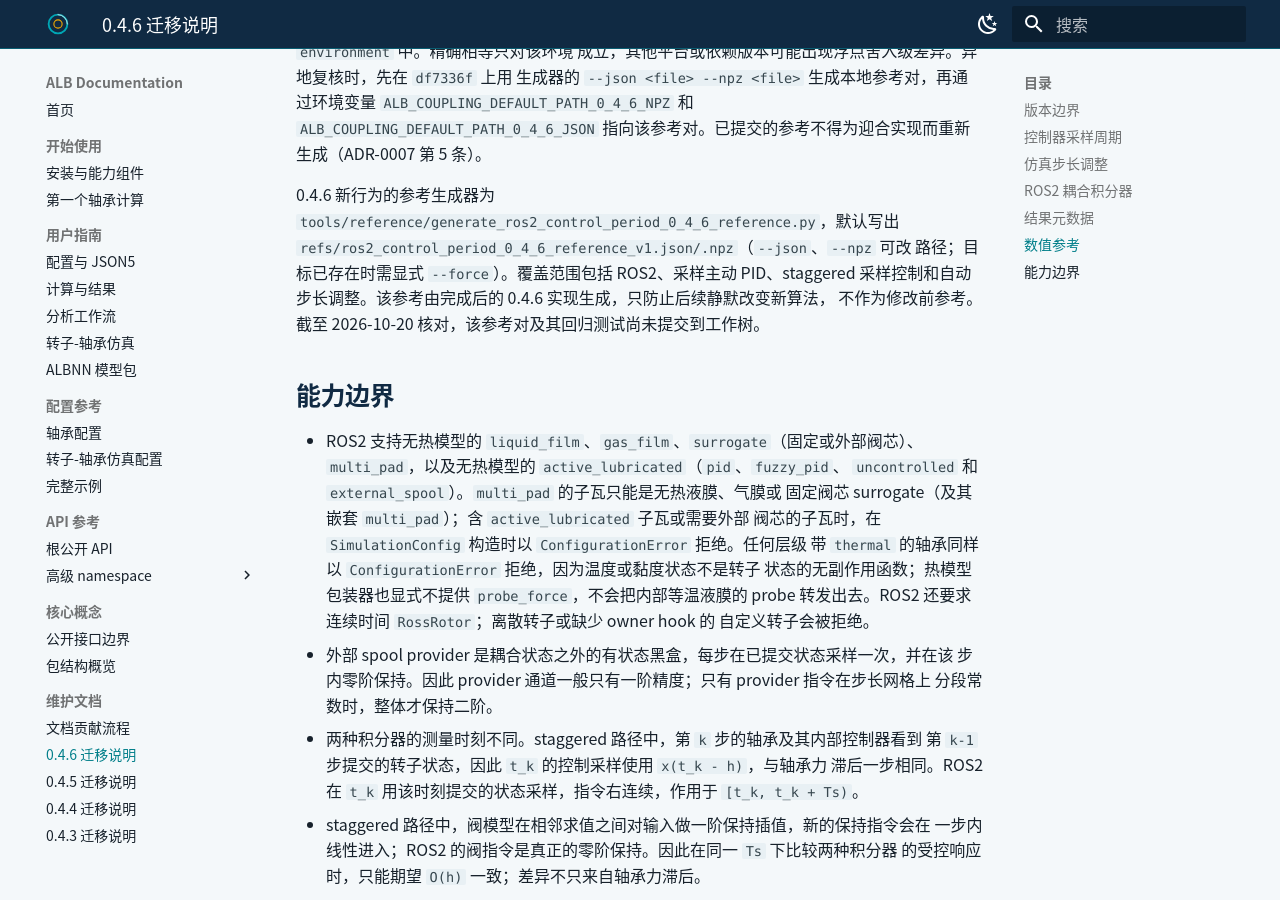
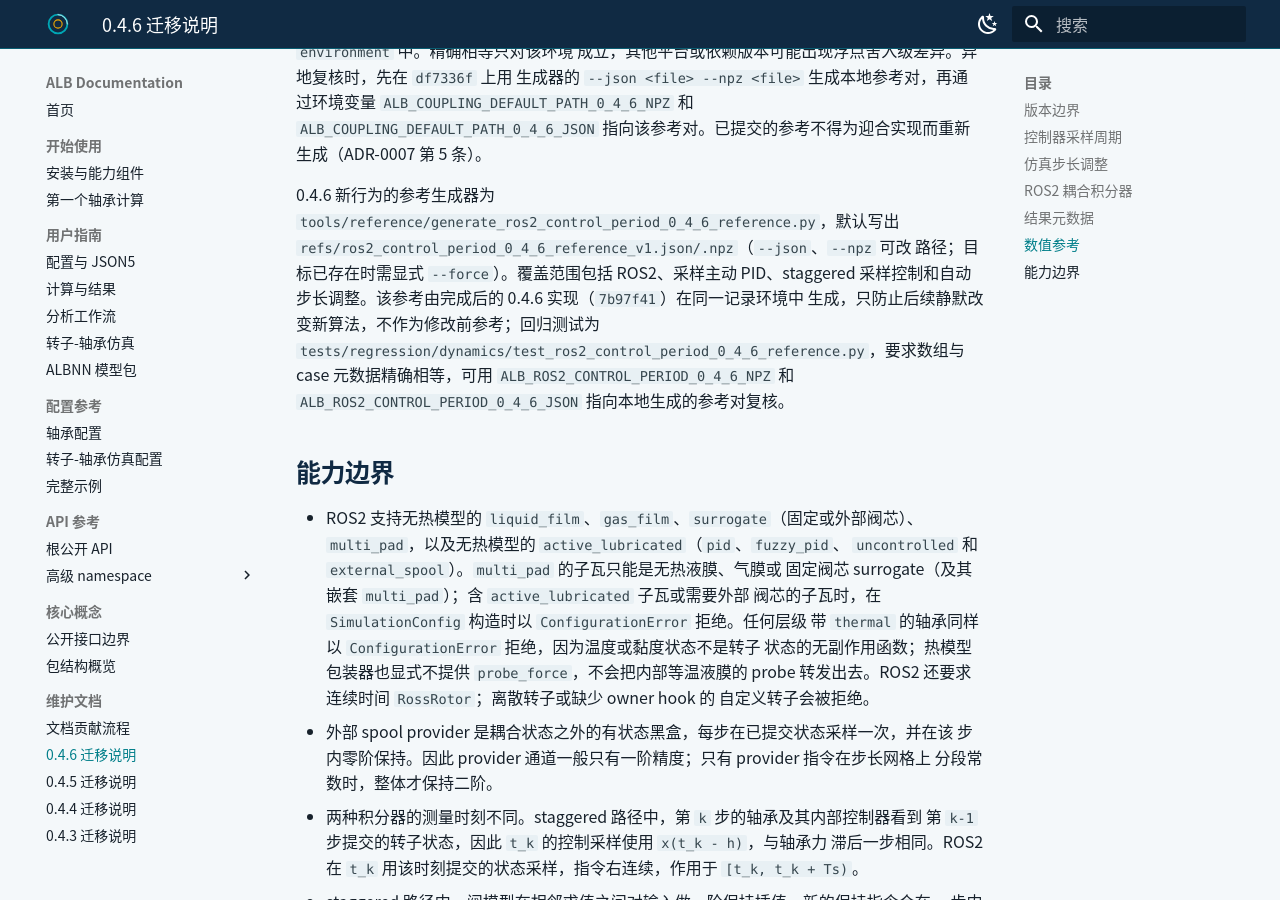
Before and after one commit to waj734014160-creator/ALB, an MkDocs documentation site: the page built from docs/migrations/0.4.6.md, in a window 1280 px wide and 900 px high, scrolled down 4908 px. Built offline with MkDocs 1.6.1 and Material for MkDocs 9.7.7, drawn with Linux system fonts in a browser that asks for light colours.

Commit message:
test: freeze the 0.4.6 ROS2 and control-period behavior
Generate refs/ros2_control_period_0_4_6_reference_v1.* from the finished
implementation (7b97f41) and add an exact regression for ROS2 with liquid
film and sampled active PID, staggered sampled PID, an analytic hardening
bearing, and an automatic time-step adjustment.

Co-Authored-By: Claude Opus 5.5 <noreply@anthropic.com>
Claude-Session: https://claude.ai/code/session_019FPNhrUwKHcd4uwHEjraTk

```diff
--- a/docs/migrations/0.4.6.md
+++ b/docs/migrations/0.4.6.md
@@ -220,8 +220,11 @@ scikit-fuzzy 0.5.0，完整记录在 JSON 的 `environment` 中。精确相等
 `tools/reference/generate_ros2_control_period_0_4_6_reference.py`，默认写出
 `refs/ros2_control_period_0_4_6_reference_v1.json/.npz`（`--json`、`--npz` 可改
 路径；目标已存在时需显式 `--force`）。覆盖范围包括 ROS2、采样主动 PID、staggered
-采样控制和自动步长调整。该参考由完成后的 0.4.6 实现生成，只防止后续静默改变新算法，
-不作为修改前参考。截至 2026-10-20 核对，该参考对及其回归测试尚未提交到工作树。
+采样控制和自动步长调整。该参考由完成后的 0.4.6 实现（`7b97f41`）在同一记录环境中
+生成，只防止后续静默改变新算法，不作为修改前参考；回归测试为
+`tests/regression/dynamics/test_ros2_control_period_0_4_6_reference.py`，要求数组与
+case 元数据精确相等，可用 `ALB_ROS2_CONTROL_PERIOD_0_4_6_NPZ` 和
+`ALB_ROS2_CONTROL_PERIOD_0_4_6_JSON` 指向本地生成的参考对复核。
 
 ## 能力边界
 
```
Also changed, not shown: docs/current_state.md (+3 -2 lines), 3 other files.
